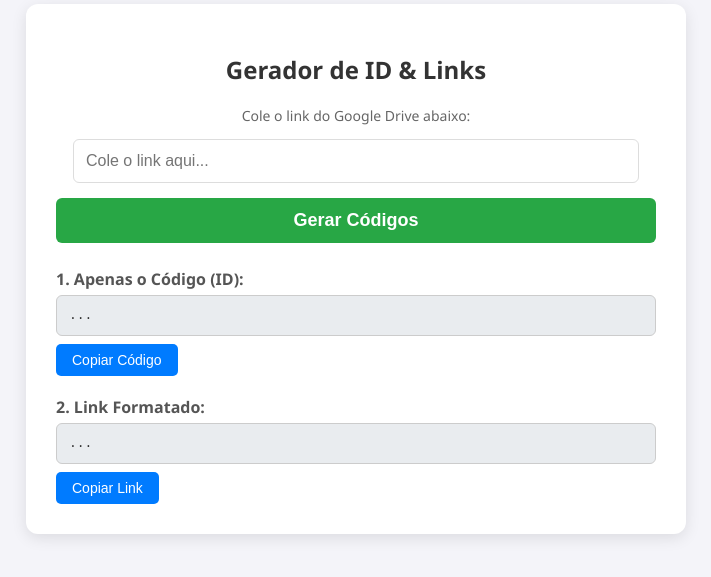
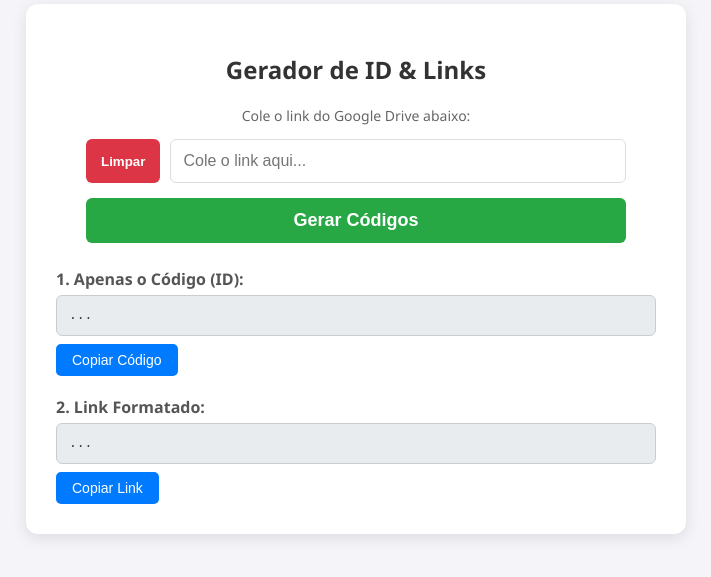
Before and after one commit to andersomyoshi/gerador, a plain HTML site: page index.html in a window 1280 px wide. Shown: the part 151-728 px from the top of the page, without its empty margins (284-995 px from the left). Drawn offline with Linux system fonts and the light colour scheme.

Commit message:
Update index.html

```diff
--- a/index.html
+++ b/index.html
@@ -28,18 +28,43 @@
             color: #333;
             margin-bottom: 20px;
         }
+
+        /* --- NOVO ESTILO: Container para alinhar botão e input --- */
+        .input-group {
+            display: flex;
+            width: 90%;
+            margin: 0 auto 15px auto; /* Centraliza e dá espaço abaixo */
+            gap: 10px; /* Espaço entre o botão limpar e o campo */
+        }
+
+        /* Botão Limpar (Novo) */
+        .btn-limpar {
+            background-color: #dc3545; /* Vermelho */
+            color: white;
+            border: none;
+            border-radius: 6px;
+            padding: 0 15px;
+            cursor: pointer;
+            font-weight: bold;
+            transition: background 0.3s;
+        }
+        .btn-limpar:hover {
+            background-color: #c82333;
+        }
+
         input[type="text"] {
-            width: 90%;
+            width: 100%; /* Agora ocupa o espaço restante do flex */
             padding: 12px;
-            margin-bottom: 15px;
             border: 1px solid #ddd;
             border-radius: 6px;
             font-size: 16px;
             outline: none;
+            /* Removemos a margem inferior aqui pois o grupo já tem */
         }
         input:focus {
             border-color: #28a745;
         }
+
         /* Botão Principal (Gerar) */
         .btn-gerar {
             background-color: #28a745;
@@ -49,7 +74,7 @@
             border-radius: 6px;
             cursor: pointer;
             font-size: 18px;
-            width: 100%;
+            width: 90%; /* Ajustado para alinhar com o grupo de cima */
             font-weight: bold;
             transition: background 0.3s;
         }
@@ -76,7 +101,7 @@
             word-break: break-all;
             font-family: monospace;
             color: #333;
-            margin-bottom: 8px; /* Espaço entre o texto e o botão copiar */
+            margin-bottom: 8px;
         }
 
         /* Botão de Copiar */
@@ -94,7 +119,6 @@
         .btn-copiar:hover {
             background-color: #0056b3;
         }
-        /* Estilo para quando o botão for clicado */
         .copiado {
             background-color: #6c757d !important;
             cursor: default;
@@ -103,12 +127,14 @@
 </head>
 <body>
 
-
     <div class="container">
         <h2>Gerador de ID & Links</h2>
         <p style="color: #666; font-size: 14px;">Cole o link do Google Drive abaixo:</p>
 
-        <input type="text" id="inputUrl" placeholder="Cole o link aqui...">
+        <div class="input-group">
+            <button class="btn-limpar" onclick="limparCampo()" title="Limpar campo">Limpar</button>
+            <input type="text" id="inputUrl" placeholder="Cole o link aqui...">
+        </div>
 
         <button class="btn-gerar" onclick="gerarRespostas()">Gerar Códigos</button>
 
@@ -124,6 +150,13 @@
     </div>
 
     <script>
+        // Função nova para limpar o campo
+        function limparCampo() {
+            var campo = document.getElementById('inputUrl');
+            campo.value = ""; // Limpa o texto
+            campo.focus();    // Coloca o cursor de volta no campo
+        }
+
         function gerarRespostas() {
             var urlCompleta = document.getElementById('inputUrl').value;
 
@@ -133,18 +166,15 @@
             }
 
             try {
-                // Lógica de extração
                 var parte1 = urlCompleta.split('/file/d/');
-                // Verifica se o link tem o formato correto
                 if (parte1.length < 2) throw "Formato inválido";
 
                 var parte2 = parte1[1].split('/view');
                 var idExtraido = parte2[0];
 
-                var prefixo = "https://lh3.googleusercontent.com/d/";
+                var prefixo = "https://lh3.googleusercontent.com/d/"; // Você pode querer checar este prefixo, geralmente para imagens é lh3.googleusercontent.com ou similar, mas mantive seu original.
                 var linkFinal = prefixo + idExtraido;
 
-                // Exibe os resultados
                 document.getElementById('resId').innerText = idExtraido;
                 document.getElementById('resLink').innerText = linkFinal;
 
@@ -154,22 +184,16 @@
         }
 
         function copiarTexto(idElementoTexto, idBotao) {
-            // Pega o texto do elemento (div)
             var texto = document.getElementById(idElementoTexto).innerText;
-
-            // Evita copiar se for o texto padrão "..."
             if (texto === "...") return;
 
-            // Copia para a área de transferência
             navigator.clipboard.writeText(texto).then(function() {
-                // Feedback Visual: Muda o botão
                 var botao = document.getElementById(idBotao);
                 var textoOriginal = botao.innerText;
 
                 botao.innerText = "Copiado!";
                 botao.classList.add("copiado");
 
-                // Volta ao normal depois de 2 segundos
                 setTimeout(function() {
                     botao.innerText = textoOriginal;
                     botao.classList.remove("copiado");
```
